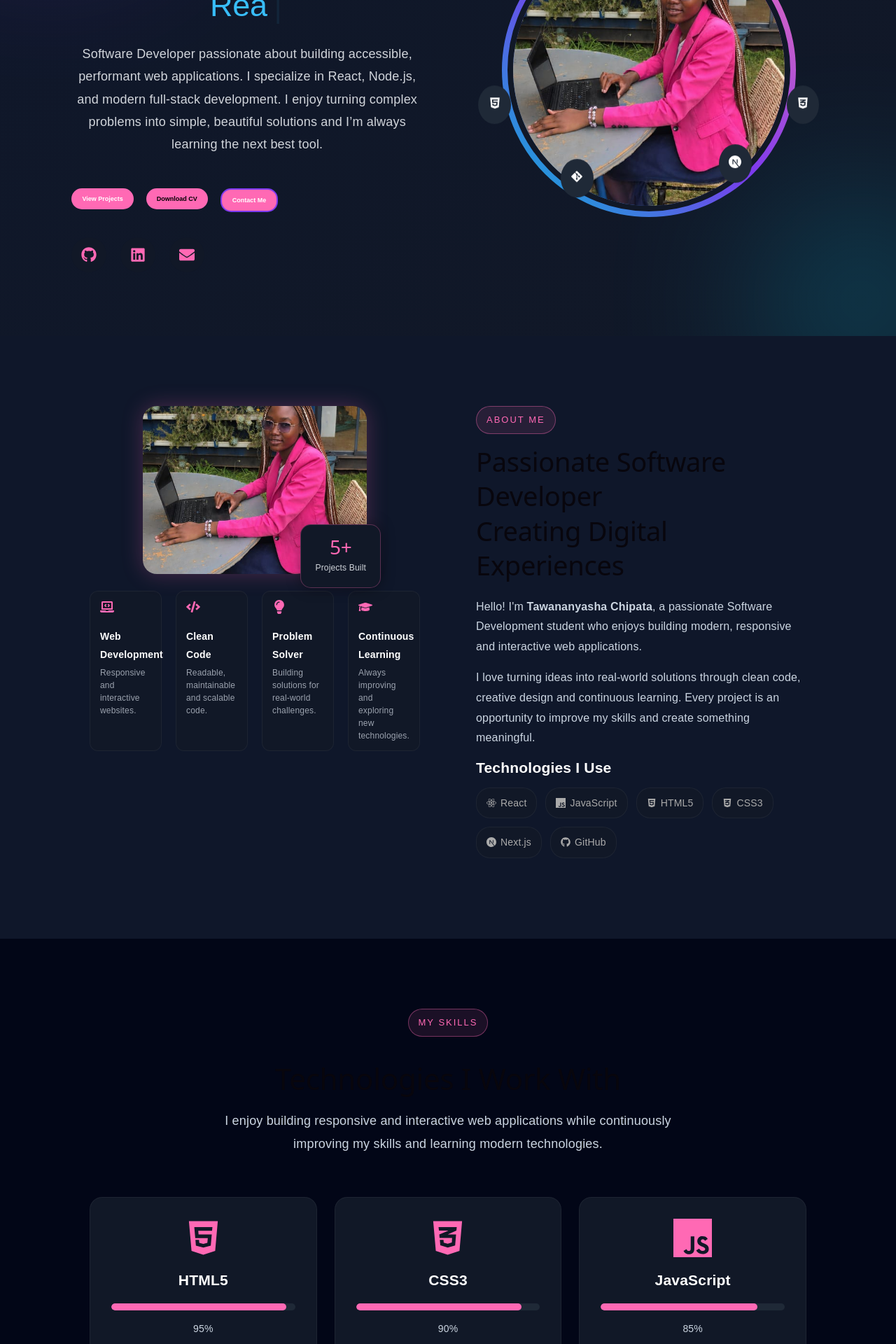
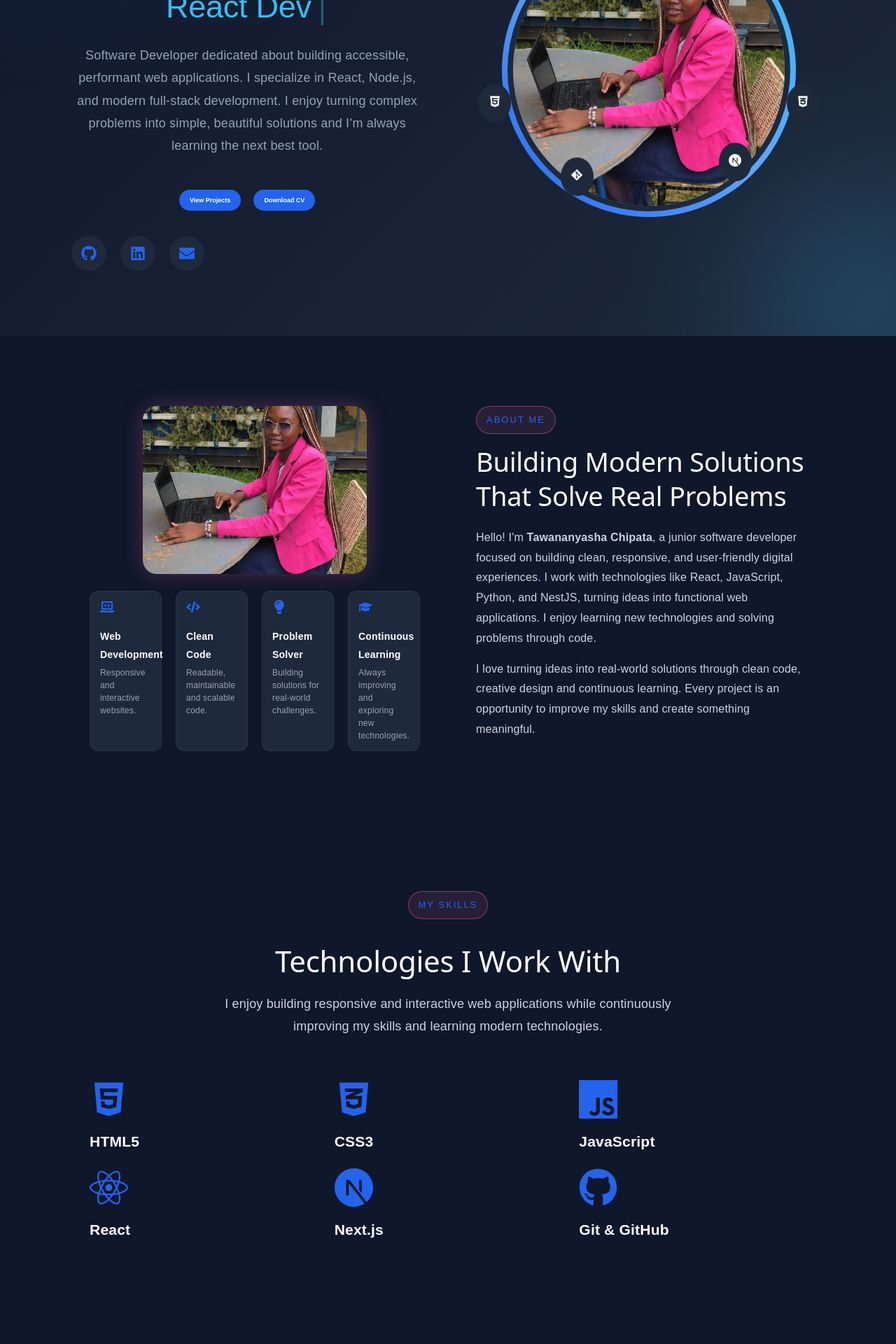
Before and after one commit to tawananyashachipata-lab/tawananyasha, a React (Vite) app: page / in a window 1280 px wide. Shown: the part 320-2240 px from the top of the page at 70% size. Built offline with nearby package versions, Linux system fonts and the light colour scheme.

Commit message:
changes made

```diff
--- a/src/About.jsx
+++ b/src/About.jsx
@@ -34,15 +34,13 @@ const About = () => {
           <span className="section-tag">ABOUT ME</span>
 
           <h2>
-            Passionate Software Developer
+           Building Modern Solutions
             <br />
-            Creating Digital Experiences
+            That Solve Real Problems
           </h2>
 
           <p>
-            Hello! I'm <strong>Tawananyasha Chipata</strong>, a passionate
-            Software Development student who enjoys building modern,
-            responsive and interactive web applications.
+            Hello! I'm <strong>Tawananyasha Chipata</strong>, a junior software developer focused on building clean, responsive, and user-friendly digital experiences. I work with technologies like React, JavaScript, Python, and NestJS, turning ideas into functional web applications. I enjoy learning new technologies and solving problems through code.
           </p>
 
           <p>
@@ -54,7 +52,7 @@ const About = () => {
 
           {/* Tech Stack */}
 
-          <h3>Technologies I Use</h3>
+          {/* <h3>Technologies I Use</h3>
 
           <div className="tech-stack">
 
@@ -70,7 +68,7 @@ const About = () => {
 
             <span><FaGithub /> GitHub</span>
 
-          </div>
+          </div> */}
 
         </motion.div>
 
@@ -86,11 +84,11 @@ const About = () => {
           <div className="about-visual">
             <img src={profile} alt="Tawananyasha Chipata" />
 
-            <div className="experience-card">
+            {/* <div className="experience-card">
               <h2>5+</h2>
-              <p>Projects Built</p>
+              <p>Projects Built</p> */}
             </div>
-          </div>
+          {/* </div> */}
 
           <div className="about-cards">
             <div className="about-card">
--- a/src/App.css
+++ b/src/App.css
@@ -5,16 +5,20 @@ box-sizing:border-box;
 font-family:Arial, Helvetica, sans-serif;
 }
 
+h1, h2, h3, h4, h5, h6 {
+  color: white;
+}
+
 .body{
-background:#0f172a;
-color:white;
+background:#0F172A;
+color:#F8FAFC;
 scroll-behavior:smooth;
 }
 
 .hero{
   min-height:100vh;
-  background:linear-gradient(135deg,#0f172a,#111827);
-  color:#fff;
+  background:linear-gradient(135deg,#0F172A,#1E293B);
+  color:#F8FAFC;
   position:relative;
   overflow:hidden;
   display:flex;
@@ -38,57 +42,48 @@ scroll-behavior:smooth;
 .hero-content{flex:1;min-width:320px;z-index:2}
 .availability{
  display:inline-flex;align-items:center;gap:.6rem;
- background:rgba(255,255,255,.08);
+ background:rgba(37,99,235,.1);
  backdrop-filter:blur(12px);
  padding:.6rem 1rem;border-radius:999px;
- margin-bottom:1.5rem;border:1px solid rgba(255,255,255,.15)
+ margin-bottom:1.5rem;border:1px solid rgba(56,189,248,.2)
 }
-.dot{width:10px;height:10px;background:#22c55e;border-radius:50%;box-shadow:0 0 12px #22c55e}
+.dot{width:10px;height:10px;background:#38BDF8;border-radius:50%;box-shadow:0 0 12px #38BDF8}
 .hero h1{font-size:4rem;line-height:1.05;margin:.4rem 0}
 .hero h1 span{
- background:linear-gradient(90deg,#06b6d4,#7c3aed,#f472b6);
+ background:linear-gradient(90deg,#2563EB,#38BDF8,#60A5FA);
  -webkit-background-clip:text;background-clip:text;color:transparent;
 }
-.hero h2{font-size:1.8rem;color:#06b6d4;min-height:50px}
-.hero p{max-width:650px;color:#d1d5db;line-height:1.8;margin:1.5rem 0}
-.hero-buttons{display:flex;gap:1rem;flex-wrap:wrap;margin:2rem 0}
+.hero h2{font-size:1.8rem;color:#38BDF8;min-height:50px}
+.hero p{max-width:650px;color:#94A3B8;line-height:1.8;margin:1.5rem 0}
+.hero-buttons{display:flex;gap:1rem;flex-wrap:wrap;margin:2rem 0;justify-content:center}
 .hero-buttons button{
- padding:14px 28px;border:none;border-radius:12px;font-weight:700;
- cursor:pointer;transition:.3s
+ padding:30px 40px;border:none;border-radius:25px;font-weight:700;
+ cursor:pointer;transition:.3s;font-size:16px;
 }
-.primary-btn{background:#7c3aed;color:#fff}
-.secondary-btn{background:#06b6d4;color:#fff}
-.outline-btn{background:transparent;border:2px solid #7c3aed !important;color:#fff}
-.hero-buttons button:hover{transform:translateY(-4px);box-shadow:0 10px 30px rgba(124,58,237,.4)}
+.primary-btn{background:#2563EB;color:#fff}
+.secondary-btn{background:#2563EB;color:#fff}
+.outline-btn{background:transparent;border:2px solid #2563EB !important;color:#fff}
+.hero-buttons button:hover{transform:translateY(-4px);box-shadow:0 10px 30px rgba(37,99,235,.4)}
 .social-icons{display:flex;gap:1.2rem;font-size:1.7rem;margin:1.5rem 0}
-.social-icons a{color:#fff;transition:.3s}
-.social-icons a:hover{color:#06b6d4;transform:scale(1.2)}
+.social-icons a{color:#F8FAFC;transition:.3s}
+.social-icons a:hover{color:#38BDF8;transform:scale(1.2)}
 .stats{display:grid;grid-template-columns:repeat(4,1fr);gap:0.5rem;margin-top:1rem}
 
-/* .card{
- background:rgba(255,255,255,.08);
- backdrop-filter:blur(14px);
- border:1px solid rgba(255,255,255,.1);
- border-radius:9px;
- padding:1rem;
- text-align:center;
- transition:.3s;
-} */
 .card:hover{transform:translateY(-6px)}
-.card h2{color:#06b6d4}
+.card h2{color:#38BDF8}
 .hero-image{flex:1;display:flex;justify-content:center}
 .image-circle{
  position:relative;width:420px;height:420px;border-radius:50%;
  padding:8px;
- background:linear-gradient(45deg,#06b6d4,#7c3aed,#f472b6);
+ background:linear-gradient(45deg,#2563EB,#60A5FA,#38BDF8);
  animation:none;
 }
 .image-circle img{
  width:100%;height:100%;border-radius:50%;object-fit:cover;
- border:8px solid #111827;
+ border:8px solid #1E293B;
 }
 .icon{
- position:absolute;background:#1f2937;padding:.8rem;border-radius:50%;
+ position:absolute;background:#1E293B;padding:.8rem;border-radius:50%;
  font-size:1rem;animation:float 4s ease-in-out infinite
 }
 .react{top:10%;left:-5%}.js{top:5%;right:10%}.html{left:-8%;bottom:30%}
@@ -96,9 +91,9 @@ scroll-behavior:smooth;
 .blur{
  position:absolute;border-radius:50%;filter:blur(120px);opacity:.35
 }
-.blur1{width:300px;height:300px;background:#7c3aed;top:-80px;left:-80px}
-.blur2{width:260px;height:260px;background:#06b6d4;right:-80px;bottom:-80px}
-.scroll{text-align:center;color:#d1d5db}
+.blur1{width:300px;height:300px;background:#2563EB;top:-80px;left:-80px}
+.blur2{width:260px;height:260px;background:#38BDF8;right:-80px;bottom:-80px}
+.scroll{text-align:center;color:#94A3B8}
 .hero-scroll{
   display:flex;
   justify-content:center;
@@ -169,7 +164,7 @@ scroll-behavior:smooth;
 }
 
 .nav-links a:hover{
-    color: #ff69b4;
+    color: #2563EB;
 }
 
 .hero{
@@ -208,7 +203,7 @@ font-size:15px;
 .hero button{
 margin-top:10px;
 padding:10px 15px;
-background:#ff69b4;
+background:#2563EB;
 border:none;
 border-radius:15px;
 cursor:pointer;
@@ -223,7 +218,7 @@ padding:80px;
 
 .about {
   padding: 100px 10%;
-  background: #0f172a;
+  background: #0F172A;
   color: white;
 }
 
@@ -271,7 +266,7 @@ padding:80px;
   position: absolute;
   bottom: -20px;
   right: -20px;
-  background: #111827;
+  background: #1E293B;
   padding: 15px 20px;
   border-radius: 15px;
   text-align: center;
@@ -282,7 +277,7 @@ padding:80px;
 .experience-card h2 {
   margin: 0;
   font-size: 28px;
-  color: #ff69b4;
+  color: #2563EB;
 }
 
 .experience-card p {
@@ -296,7 +291,7 @@ padding:80px;
   display: inline-block;
   padding: 6px 12px;
   background: rgba(255, 105, 180, 0.1);
-  color: #ff69b4;
+  color: #2563EB;
   border: 1px solid rgba(255, 105, 180, 0.3);
   border-radius: 20px;
   font-size: 12px;
@@ -326,7 +321,7 @@ padding:80px;
 }
 
 .about-card {
-  background: #111827;
+  background: #1E293B;
   padding: 12px 14px;
   border-radius: 12px;
   border: 1px solid rgba(255, 255, 255, 0.05);
@@ -343,7 +338,7 @@ padding:80px;
 
 .about-card svg {
   font-size: 20px;
-  color: #ff69b4;
+  color: #2563EB;
   margin-bottom: 8px;
 }
 
@@ -372,7 +367,7 @@ padding:80px;
   align-items: center;
   gap: 6px;
   padding: 8px 14px;
-  background: #111827;
+  background: #1E293B;
   border-radius: 20px;
   font-size: 14px;
   border: 1px solid rgba(255, 255, 255, 0.05);
@@ -383,12 +378,12 @@ padding:80px;
 .tech-stack span:hover {
   transform: scale(1.05);
   border-color: rgba(255, 105, 180, 0.4);
-  color: #ff69b4;
+  color: #2563EB;
 }
 
 .services {
   padding: 100px 10%;
-  background: #020617;
+  background: #0F172A;
   color: white;
   text-align: center;
 }
@@ -411,7 +406,7 @@ padding:80px;
 
 .section-tag {
   display: inline-block;
-  color: #ff69b4;
+  color: #2563EB;
   border: 1px solid rgba(255, 105, 180, 0.4);
   padding: 6px 14px;
   border-radius: 20px;
@@ -426,7 +421,7 @@ padding:80px;
 }
 
 .service-card {
-  background: #111827;
+  background: #1E293B;
   padding: 35px 25px;
   border-radius: 18px;
   transition: 0.3s;
@@ -449,7 +444,7 @@ padding:80px;
   justify-content: center;
   align-items: center;
   font-size: 28px;
-  color: #ff69b4;
+  color: #2563EB;
 }
 
 .service-card h3 {
@@ -563,7 +558,7 @@ font-weight:600;
 
 .certificates{
     padding:100px 10%;
-    background:#0f172a;
+    background:#0F172A;
     color:white;
 }
 
@@ -591,7 +586,7 @@ font-weight:600;
 }
 
 .certificate-card{
-    background:#111827;
+    background:#1E293B;
     padding:18px;
     border-radius:18px;
     transition:.3s;
@@ -600,7 +595,7 @@ font-weight:600;
 
 .certificate-card:hover{
     transform:translateY(-8px);
-    border-color:#ff69b4;
+    border-color:#2563EB;
     box-shadow:0 10px 30px rgba(255,105,180,.15);
 }
 
@@ -613,7 +608,7 @@ font-weight:600;
     justify-content:center;
     align-items:center;
     font-size:22px;
-    color:#ff69b4;
+    color:#2563EB;
     margin-bottom:12px;
 }
 
@@ -622,7 +617,7 @@ font-weight:600;
 }
 
 .certificate-card h4{
-    color:#ff69b4;
+    color:#2563EB;
     margin-bottom:6px;
 }
 
@@ -639,7 +634,7 @@ font-weight:600;
 }
 
 .certificate-card a{
-    color:#ff69b4;
+    color:#2563EB;
     text-decoration:none;
     display:inline-flex;
     align-items:center;
@@ -684,13 +679,13 @@ font-size:18px;
 .footer{
 text-align:center;
 padding:25px;
-background:#111827;
+background:#1E293B;
 margin-top:40px;
 }
 
 .skills{
     padding:100px 10%;
-    background:#020617;
+    background:#0F172A;
     color:white;
 }
 
@@ -718,7 +713,7 @@ margin-top:40px;
 }
 
 .skill-card{
-    background:#111827;
+    background:#1E293B;
     padding:30px;
     border-radius:18px;
     text-align:center;
@@ -727,13 +722,13 @@ margin-top:40px;
 }
 
 .skill-card:hover{
-    border-color:#ff69b4;
+    border-color:#2563EB;
     box-shadow:0 10px 30px rgba(255,105,180,.15);
 }
 
 .skill-icon{
     font-size:55px;
-    color:#ff69b4;
+    color:#2563EB;
     margin-bottom:20px;
 }
 
@@ -752,7 +747,7 @@ margin-top:40px;
 
 .progress-bar{
     height:100%;
-    background:#ff69b4;
+    background:#2563EB;
     border-radius:20px;
 }
 
@@ -771,11 +766,16 @@ margin-top:40px;
     font-size:32px;
 }
 
+.hero h1{font-size:2.5rem}
+.hero-buttons button{
+    padding:12px 22px;font-size:15px;
+}
+
 }
 
 .contact{
     padding:100px 10%;
-    background:#0f172a;
+    background:#0F172A;
     color:white;
 }
 
@@ -792,7 +792,7 @@ margin-top:40px;
 }
 
 .contact-heading p{
-    color:#cbd5e1;
+    color:#ffffff;
     line-height:1.8;
 }
 
@@ -812,7 +812,7 @@ margin-top:40px;
     display:flex;
     align-items:center;
     gap:20px;
-    background:#111827;
+    background:#1E293B;
     padding:20px;
     border-radius:15px;
     border:1px solid rgba(255,255,255,.05);
@@ -820,7 +820,7 @@ margin-top:40px;
 
 .info-card svg{
     font-size:30px;
-    color:#ff69b4;
+    color:#2563EB;
 }
 
 .info-card h4{
@@ -841,17 +841,17 @@ margin-top:40px;
     width:50px;
     height:50px;
     border-radius:50%;
-    background:#111827;
+    background:#1E293B;
     display:flex;
     justify-content:center;
     align-items:center;
-    color:#ff69b4;
+    color:#2563EB;
     font-size:22px;
     transition:.3s;
 }
 
 .social-icons a:hover{
-    background:#ff69b4;
+    background:#2563EB;
     color:white;
 }
 
@@ -863,7 +863,7 @@ margin-top:40px;
 
 .contact-form input,
 .contact-form textarea{
-    background:#111827;
+    background:#1E293B;
     border:none;
     outline:none;
     padding:18px;
@@ -874,14 +874,14 @@ margin-top:40px;
 
 .contact-form input:focus,
 .contact-form textarea:focus{
-    border:1px solid #ff69b4;
+    border:1px solid #2563EB;
 }
 
 .contact-form button{
     padding:18px;
     border:none;
     border-radius:12px;
-    background:#ff69b4;
+    background:#2563EB;
     color:white;
     font-size:16px;
     font-weight:600;
@@ -890,7 +890,7 @@ margin-top:40px;
 }
 
 .contact-form button:hover{
-    background:#ff4fa3;
+    background:#38BDF8;
     transform:translateY(-3px);
 }
 
@@ -911,7 +911,7 @@ margin-top:40px;
 }
 
 #footer {
-  background: #111827;
+  background: #1E293B;
   color: white;
   padding: 40px 20px;
   text-align: center;
@@ -943,7 +943,7 @@ margin-top:40px;
 }
 
 .social-links a:hover {
-  color: #60a5fa;
+  color: #38BDF8;
 }
 
 .copyright {
--- a/src/Certificates.jsx
+++ b/src/Certificates.jsx
@@ -1,3 +1,4 @@
+import { useState } from "react";
 import "./App.css";
 import { motion } from "framer-motion";
 import { FaCertificate, FaExternalLinkAlt } from "react-icons/fa";
@@ -57,8 +58,12 @@ const certificates = [
       "Learning to build scalable backend applications using modules,controllers,services and REST APIs with typescript.",
     link: nestCertificate,
   },
+
 ];
 const Certificates = () => {
+  const [showAll, setShowAll] = useState(false);
+  const displayedCertificates = showAll ? certificates : certificates.slice(0, 3);
+
   return (
     <section className="certificates" id="certificates">
       <motion.div
@@ -79,7 +84,7 @@ const Certificates = () => {
       </motion.div>
 
       <div className="certificate-grid">
-        {certificates.map((certificate, index) => (
+        {displayedCertificates.map((certificate, index) => (
           <motion.div
             className="certificate-card"
             key={index}
@@ -113,6 +118,29 @@ const Certificates = () => {
           </motion.div>
         ))}
       </div>
+
+      {certificates.length > 3 && (
+        <div className="view-more-container" style={{ textAlign: 'center', marginTop: '40px' }}>
+          <button
+            onClick={() => setShowAll(!showAll)}
+            style={{
+              padding: '10px 18px',
+              border: 'none',
+              borderRadius: '25px',
+              fontWeight: '700',
+              cursor: 'pointer',
+              background: '#2563EB',
+              color: '#fff',
+              transition: '.3s',
+              fontSize: '14px'
+            }}
+            onMouseOver={(e) => e.target.style.transform = 'translateY(-4px)'}
+            onMouseOut={(e) => e.target.style.transform = 'translateY(0)'}
+          >
+            {showAll ? 'View Less' : 'View More'}
+          </button>
+        </div>
+      )}
     </section>
   );
 };
--- a/src/Footer.jsx
+++ b/src/Footer.jsx
@@ -9,7 +9,7 @@ const Footer = () => {
 
         <div className="social-links">
           <a
-            href="https://github.com/yourusername"
+            href="https://github.com/tawananyashachipata-lab"
             target="_blank"
             rel="noopener noreferrer"
           >
@@ -17,7 +17,7 @@ const Footer = () => {
           </a>
 
           <a
-            href="https://linkedin.com/in/yourusername"
+            href="https://www.linkedin.com/in/tawananyasha-chipata"
             target="_blank"
             rel="noopener noreferrer"
           >
--- a/src/Hero.jsx
+++ b/src/Hero.jsx
@@ -1,6 +1,6 @@
 import "./App.css";
 import profile from "./assets/me.jpeg";
-// import cv from "./assets/cv.pdf";
+import cv from "./assets/Tawananyasha_chipata_CV_pdf.pdf";
 
 import { motion } from "framer-motion";
 import { Typewriter } from "react-simple-typewriter";
@@ -37,7 +37,7 @@ const Hero = () => {
           transition={{ duration: 1 }}
         >
 
-          <h3>Hello 👋 I'm</h3>
+          <h3>Hello I'm</h3>
 
           <h1>
             <span>Tawananyasha</span>
@@ -64,7 +64,7 @@ const Hero = () => {
           </h2>
 
           <p>
-            Software Developer passionate about building accessible, performant web applications. I specialize in React, Node.js, and modern full-stack development. I enjoy turning complex problems into simple, beautiful solutions and I’m always learning the next best tool.
+            Software Developer dedicated about building accessible, performant web applications. I specialize in React, Node.js, and modern full-stack development. I enjoy turning complex problems into simple, beautiful solutions and I’m always learning the next best tool.
           </p>
 
           {/* Buttons */}
@@ -75,17 +75,17 @@ const Hero = () => {
           View Projects
          </button>
          </a>
-            <a href="/tawa_cv.pdf" download>
-              <button className="-btn">
+            <a href={cv} download="Tawananyasha_chipata_CV_pdf.pdf">
+              <button className="secondary-btn">
                 Download CV
               </button>
             </a>
 
-            <a href="#contact">
+            {/* <a href="#contact">
               <button className="outline-btn">
                 Contact Me
               </button>
-            </a>
+            </a> */}
 
           </div>
 
@@ -101,7 +101,7 @@ const Hero = () => {
               <FaLinkedin />
             </a>
 
-            <a href="mailto:your@email.com">
+            <a href="mailto:tawananyashachipata@gmail.com">
               <FaEnvelope />
             </a>
 
--- a/src/Skills.jsx
+++ b/src/Skills.jsx
@@ -17,32 +17,31 @@ const skills = [
   {
     icon: <FaHtml5 />,
     name: "HTML5",
-    level: "95%",
   },
   {
     icon: <FaCss3Alt />,
     name: "CSS3",
-    level: "90%",
+
   },
   {
     icon: <SiJavascript />,
     name: "JavaScript",
-    level: "85%",
+
   },
   {
     icon: <FaReact />,
     name: "React",
-    level: "85%",
+
   },
   {
     icon: <SiNextdotjs />,
     name: "Next.js",
-    level: "70%",
+
   },
   {
     icon: <FaGithub />,
     name: "Git & GitHub",
-    level: "80%",
+
   },
 ];
 
@@ -70,7 +69,7 @@ const Skills = () => {
       <div className="skills-grid">
         {skills.map((skill, index) => (
           <motion.div
-            className="skill-card"
+            className="skill-item"
             key={index}
             initial={{ opacity: 0, y: 40 }}
             whileInView={{ opacity: 1, y: 0 }}
@@ -86,15 +85,6 @@ const Skills = () => {
             </div>
 
             <h3>{skill.name}</h3>
-
-            <div className="progress">
-              <div
-                className="progress-bar"
-                style={{ width: skill.level }}
-              ></div>
-            </div>
-
-            <span>{skill.level}</span>
           </motion.div>
         ))}
       </div>
--- a/src/index.css
+++ b/src/index.css
@@ -53,7 +53,7 @@
 body {
   margin: 0;
   min-height: 100vh;
-  background: #0f172a;
+  background: #0F172A;
   color: white;
   scroll-behavior: smooth;
   overflow-x: hidden;
@@ -74,7 +74,7 @@ h1,
 h2 {
   font-family: var(--heading);
   font-weight: 500;
-  color: var(--text-h);
+  color: white;
 }
 
 h1 {
@@ -196,13 +196,13 @@ code {
 }
 
 .live-btn {
-  background: #ff69b4;
+  background: #2563EB;
   color: white;
 }
 
 .github-btn {
-  border: 1px solid #ff69b4;
-  color: #ff69b4;
+  border: 1px solid #2563EB;
+  color: #38BDF8;
 }
 
 .live-btn:hover,
--- a/src/projects.jsx
+++ b/src/projects.jsx
@@ -1,6 +1,16 @@
+import { useState } from "react";
 import "./index.css";
 
 const projects = [
+
+  {
+    title: "Staycey Glow",
+    description:
+      "An elegant beauty and skincare website featuring products, branding, and a modern shopping experience.",
+    tech: "React • CSS • JavaScript",
+    github: "https://github.com/yourusername/staycey-glow",
+    live: "https://staycey-glow-boutique.vercel.app/",
+  },
   {
     title: "Stylish Portfolio",
     description:
@@ -25,14 +35,14 @@ const projects = [
     github: "https://github.com/yourusername/hydrocare",
     // live: "https://hydrocare.vercel.app",
   },
-  {
-    title: "Staycey Glow",
-    description:
-      "An elegant beauty and skincare website featuring products, branding, and a modern shopping experience.",
-    tech: "React • CSS • JavaScript",
-    github: "https://github.com/yourusername/staycey-glow",
-    live: "https://staycey-glow-boutique.vercel.app/",
-  },
+  // {
+  //   title: "Staycey Glow",
+  //   description:
+  //     "An elegant beauty and skincare website featuring products, branding, and a modern shopping experience.",
+  //   tech: "React • CSS • JavaScript",
+  //   github: "https://github.com/yourusername/staycey-glow",
+  //   live: "https://staycey-glow-boutique.vercel.app/",
+  // },
   {
     title: "TrainEase by Staycey",
     description:
@@ -44,6 +54,9 @@ const projects = [
 ];
 
 export default function Projects() {
+  const [showAll, setShowAll] = useState(false);
+  const displayedProjects = showAll ? projects : projects.slice(0, 3);
+
   return (
     <section className="projects-section" id="projects">
       <div className="projects-container">
@@ -54,7 +67,7 @@ export default function Projects() {
         </p>
 
         <div className="projects-grid">
-          {projects.map((project, index) => (
+          {displayedProjects.map((project, index) => (
             <div className="project-card" key={index}>
               <h3>{project.title}</h3>
 
@@ -84,6 +97,29 @@ export default function Projects() {
             </div>
           ))}
         </div>
+
+        {projects.length > 3 && (
+          <div className="view-more-container" style={{ textAlign: 'center', marginTop: '40px' }}>
+            <button
+              onClick={() => setShowAll(!showAll)}
+              style={{
+                padding: '14px 28px',
+                border: 'none',
+                borderRadius: '12px',
+                fontWeight: '700',
+                cursor: 'pointer',
+                background: '#2563EB',
+                color: 'white',
+                transition: '.3s',
+                fontSize: '16px'
+              }}
+              onMouseOver={(e) => e.target.style.transform = 'translateY(-4px)'}
+              onMouseOut={(e) => e.target.style.transform = 'translateY(0)'}
+            >
+              {showAll ? 'View Less' : 'View More'}
+            </button>
+          </div>
+        )}
       </div>
     </section>
   );
```
Also changed, not shown: 2 other files (tests, documents, lock files or other folders).
